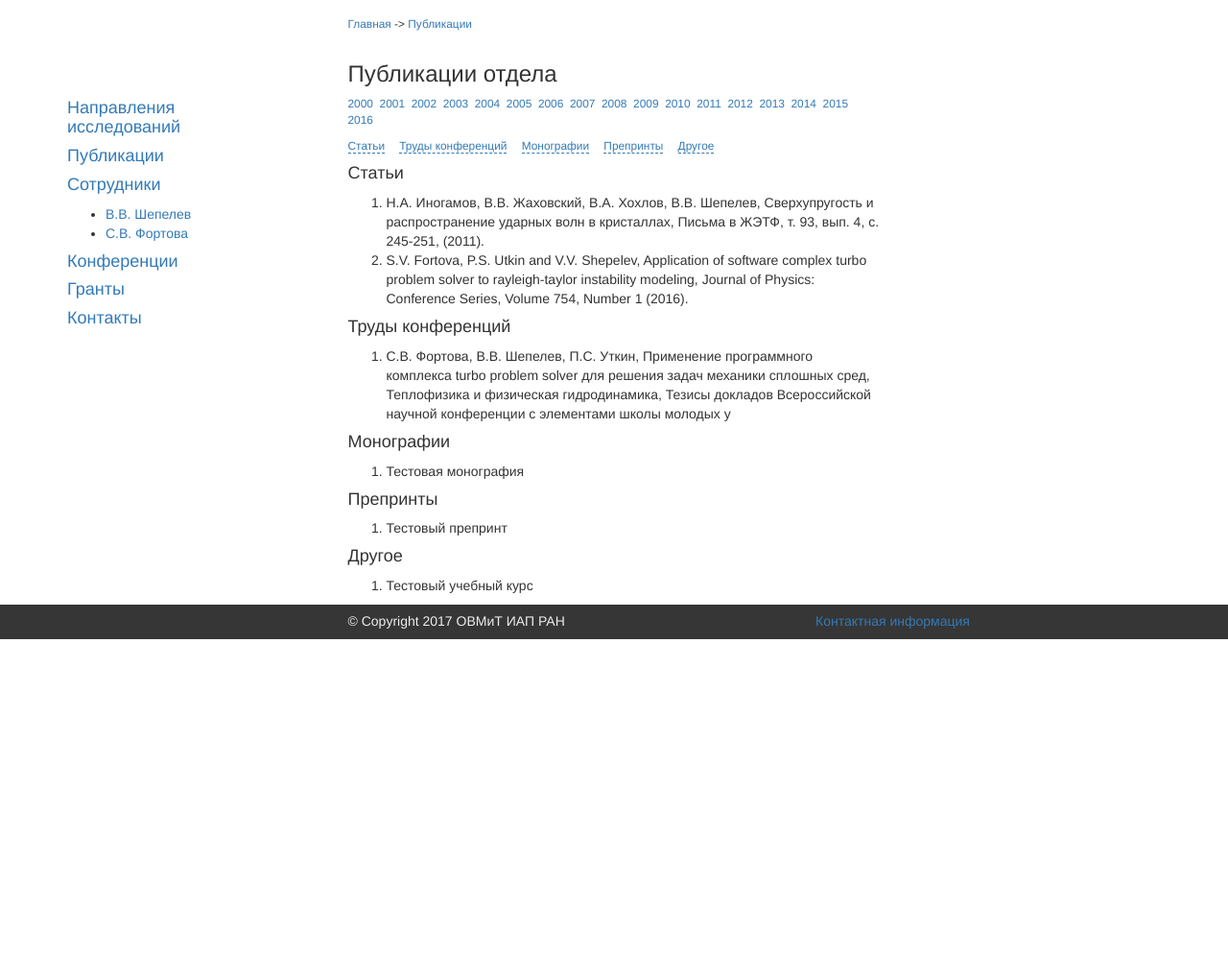
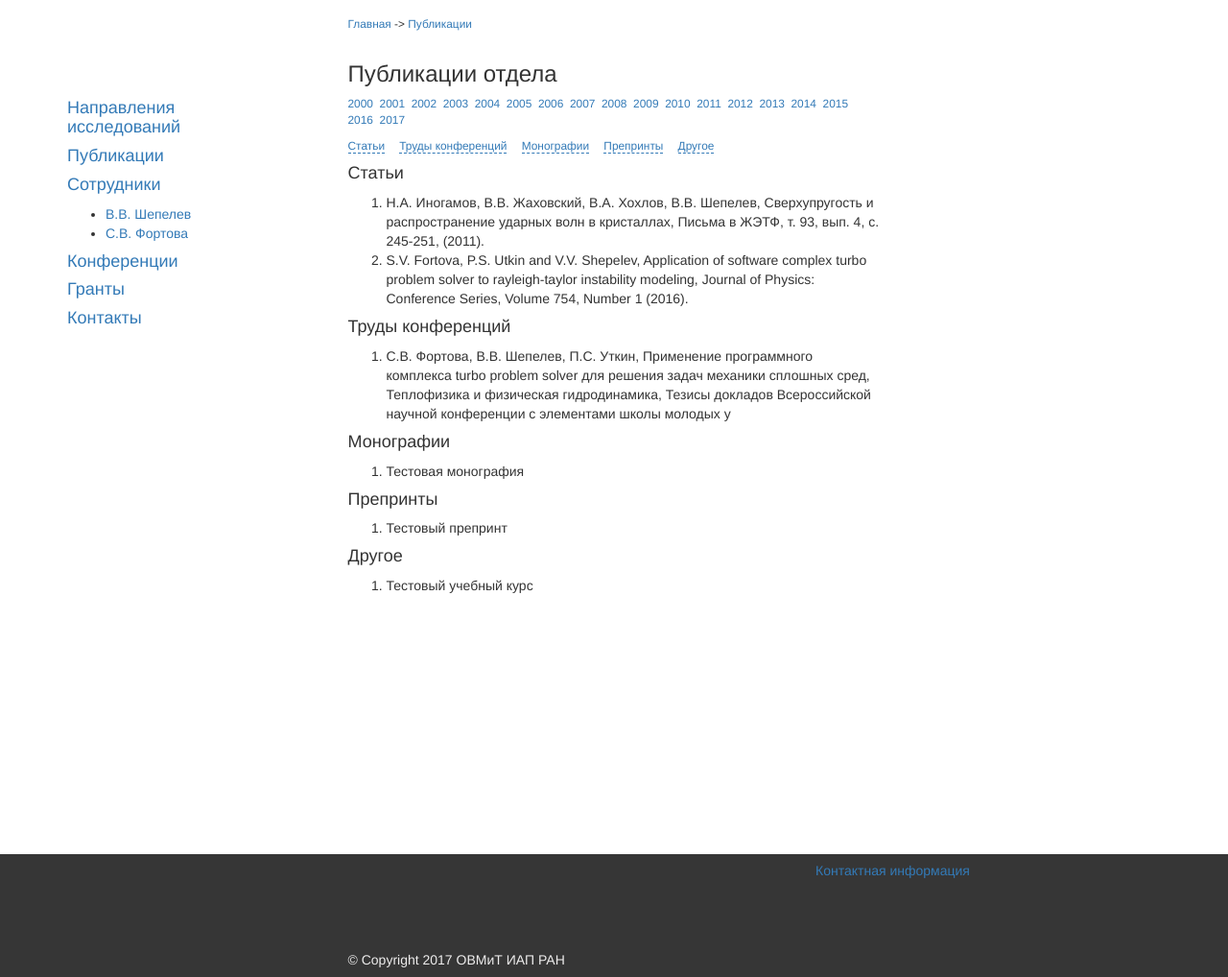
Before and after one commit to vadimvshepelev/icad-dcmt, a Django app: page /publications/ in a window 1280 px wide. Shown: the part 209-1227 px from the top of the page at 96% size. Before the commit the page ends 875 px from the top, so only its background shows below. Run offline with Django 3.2, Linux system fonts and the light colour scheme; data comes from the database, SQL or seed files in the repository; some libraries are stand-ins or nearby versions.

Commit message:
minor change

```diff
--- a/dcmtsite/www/templates/base.html
+++ b/dcmtsite/www/templates/base.html
@@ -58,9 +58,10 @@
 	<div class='footer'>
 	  <div class='container'>
 	    <div class='row'>
-	      <div class='col-md-offset-3 col-md-5'><h5>&copy; Copyright 2017 ОВМиТ ИАП РАН</h5></div>
+	      <div class='col-md-offset-3 col-md-5'><h5><br><br><br><br><br><br>&copy; Copyright 2017 ОВМиТ ИАП РАН</h5></div>
 		  <div class='col-md-4'><h5><a href='/'>Контактная информация</a></h5></div>
 		</div>
+		<div class='clearfix'><div>
 	  </div>
 	</div>
   </body>
--- a/dcmtsite/www/templates/publications.html
+++ b/dcmtsite/www/templates/publications.html
@@ -65,5 +65,5 @@
   {% endfor %}
   </ol></p>
 {% endif %}
-
+<br><br><br><br><br><br><br><br><br><br><br><br><br>
 {% endblock %}
--- a/dcmtsite/www/views.py
+++ b/dcmtsite/www/views.py
@@ -17,7 +17,7 @@ def publications(request):
     people = Person.objects.all()
     year_oldest = 2000
     year_cur = date.today().year
-    years = range(year_oldest, year_cur)
+    years = range(year_oldest, year_cur+1)
     articles = Paper.objects.filter(type='ART')
     conf_procs = Paper.objects.filter(type='CPR')
     monos = Paper.objects.filter(type='MNG')
```
